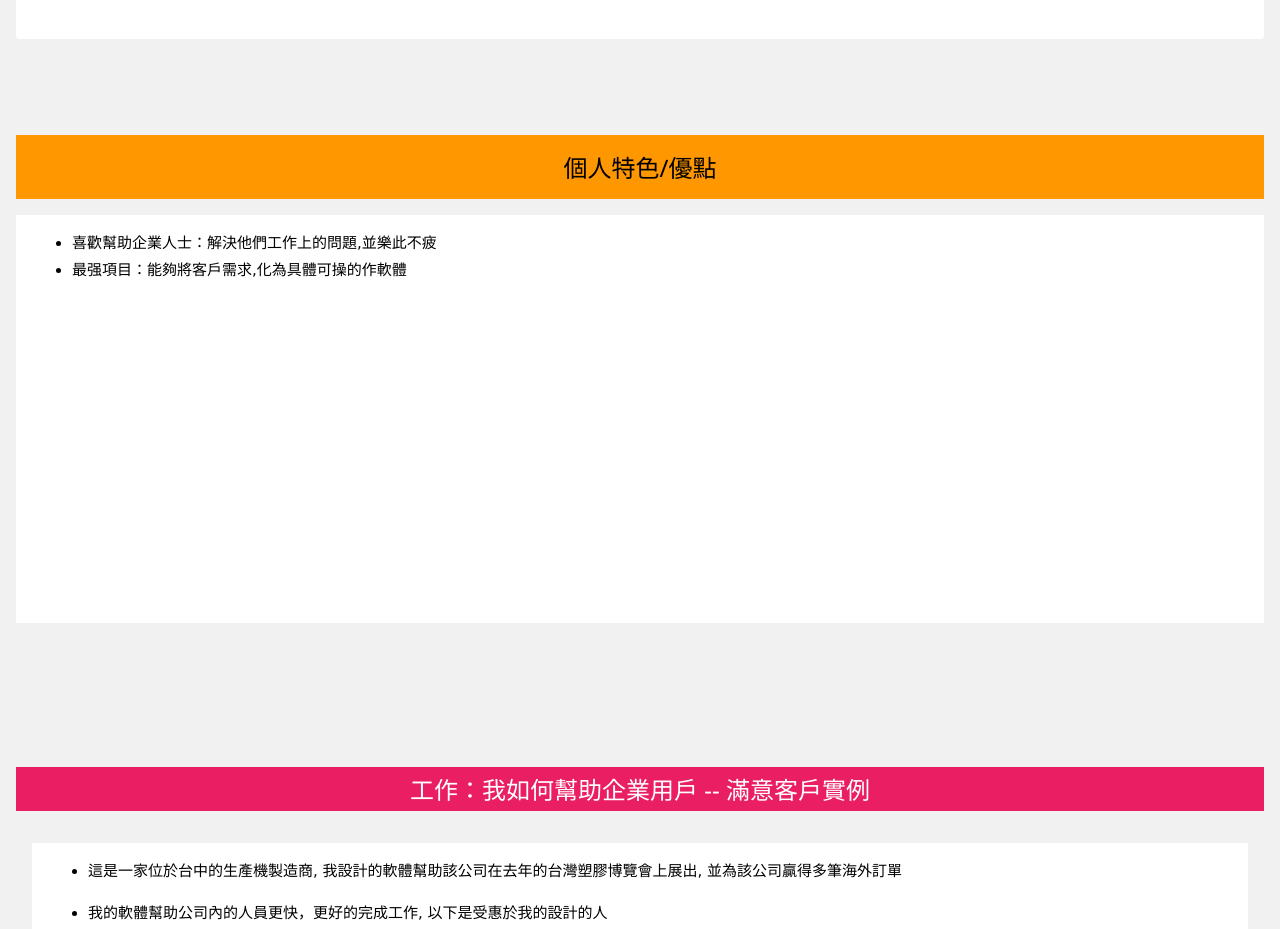
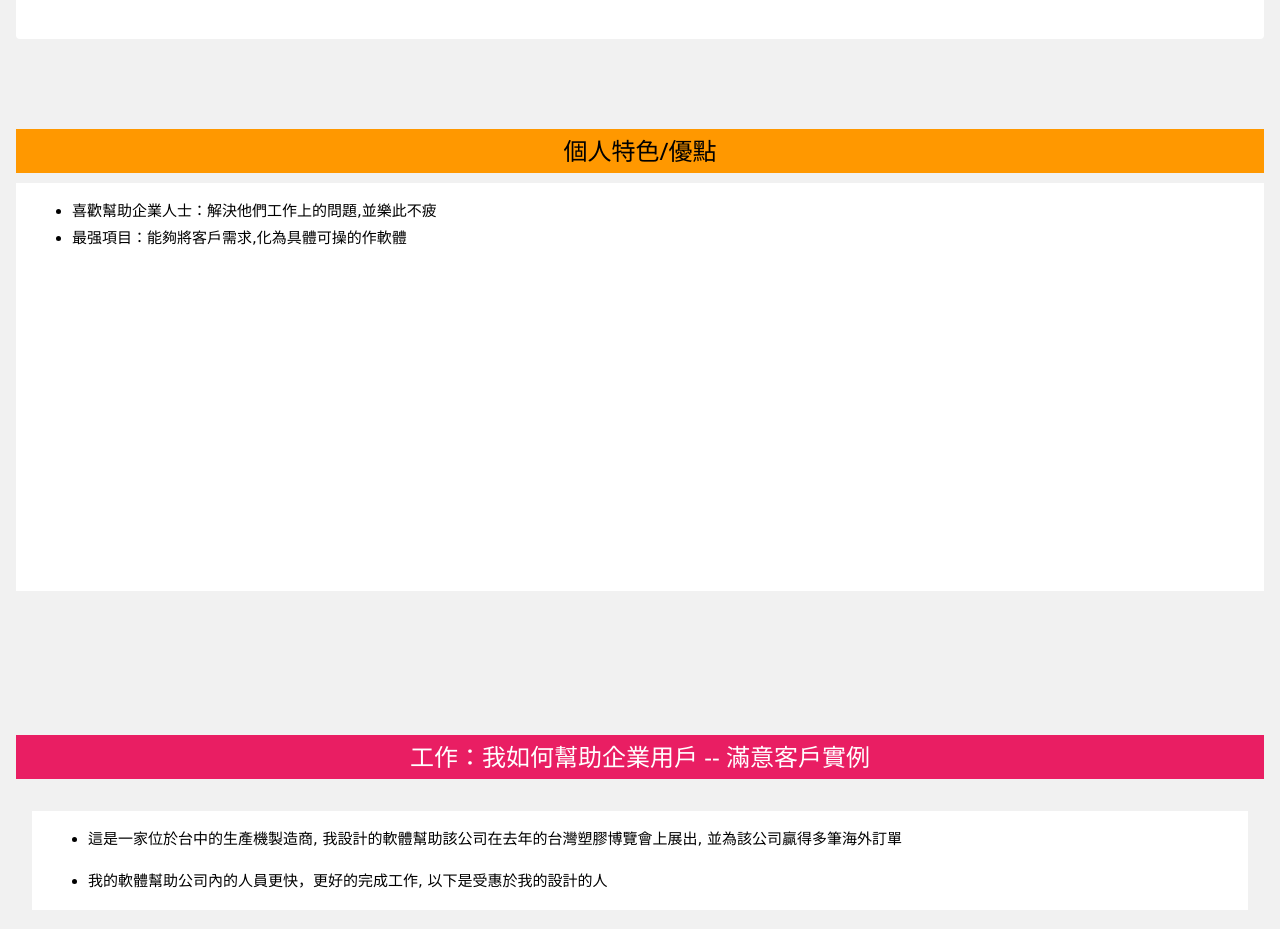
Before and after one commit to ttoy3/resume2019, a plain HTML site: page index.html in a window 1280 px wide. Shown: the part 1260-2189 px from the top of the page. Drawn offline with Linux system fonts and the light colour scheme.

Commit message:
remove w3.panel

```diff
--- a/index.html
+++ b/index.html
@@ -112,7 +112,7 @@
 
     <!-- Personal Charm -->
     <div class="w3-container w3-light-gray w3-padding-64" id="charm">
-        <div class="w3-panel w3-orange w3-center">
+        <div class="w3-orange w3-center">
             <h3>個人特色&#x2F;優點</h3>
         </div>
         <div class="w3-container w3-white">
```
